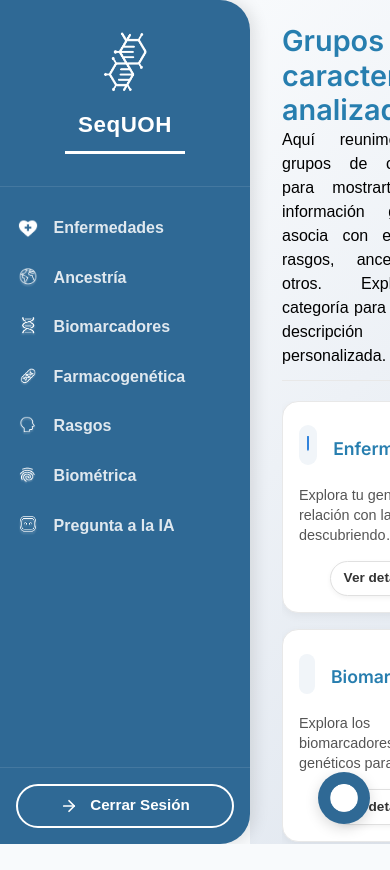
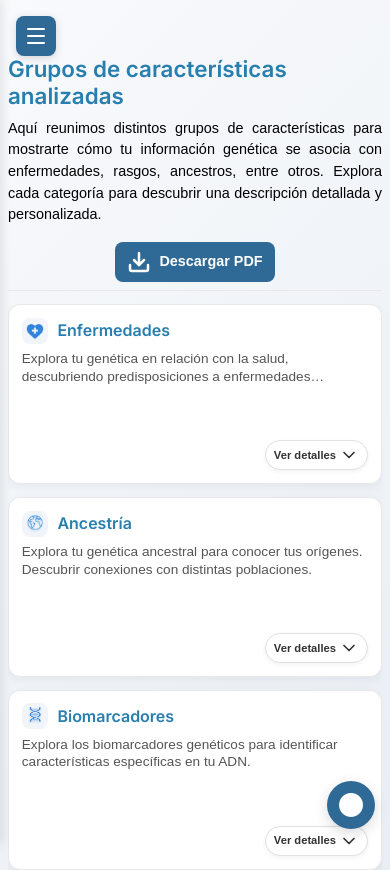
Before and after one commit to 1iFabi/pds, a React (Vite) app in the folder frontend/: page /dashboard in a window 390 px wide. Shown: the top 870 px of the page. Before the commit the page ends 844 px from the top, so only its background shows below. Built offline with nearby package versions, Linux system fonts and the light colour scheme.

Commit message:
responssividad postlogin contacto

```diff
--- a/frontend/src/components/Postlogin/DashboardHome.jsx
+++ b/frontend/src/components/Postlogin/DashboardHome.jsx
@@ -57,7 +57,9 @@ const DashboardHome = ({ menuItems, setActiveSection }) => {
         onMouseLeave={() => setChatOpen(false)}
         >
         <div className="chatbot-pill" aria-hidden={!chatOpen}>
-            ¡Hola! Soy tu asistente genético. Escríbeme si tienes preguntas sobre tu genoma
+            <span className="chatbot-message-full">¡Hola! Soy tu asistente genético. Escríbeme si tienes preguntas sobre tu genoma</span>
+            <span className="chatbot-message-short">¡Hola! Pregúntame sobre tu genoma</span>
+            <span className="chatbot-message-mini">Asistente genético</span>
         </div>
 
         <button
--- a/frontend/src/components/Postlogin/Postlogin.css
+++ b/frontend/src/components/Postlogin/Postlogin.css
@@ -5,15 +5,52 @@
    ================================= */
 .postlogin-container {
   display: flex;
-  height: 100vh;
+  min-height: 100vh;
+  position: relative;
+  overflow-x: hidden;
+}
+
+/* Botón hamburguesa para móviles */
+.mobile-menu-btn {
+  display: none;
+  position: fixed;
+  top: 1rem;
+  left: 1rem;
+  z-index: 3000;
+  background: #2F6995;
+  color: white;
+  border: none;
+  border-radius: 8px;
+  padding: 0.5rem;
+  cursor: pointer;
+  box-shadow: 0 2px 8px rgba(0, 0, 0, 0.15);
+  transition: background-color 0.2s ease;
+}
+
+.mobile-menu-btn:hover {
+  background: #1a5f7a;
+}
+
+/* Overlay para cerrar sidebar en móviles */
+.sidebar-overlay {
+  position: fixed;
+  top: 0;
+  left: 0;
+  right: 0;
+  bottom: 0;
+  background: rgba(0, 0, 0, 0.5);
+  z-index: 1500;
+  display: none;
 }
 
 .main-content {
   flex: 1;
   height: 100vh;
-  overflow: hidden;
-  padding: 1.5rem 2rem;
+  overflow-y: auto;
+  overflow-x: hidden;
+  padding: clamp(0.8rem, 1.5vw, 1.2rem);
   background: linear-gradient(135deg, #f8fafc 0%, #e2e8f0 100%);
+  box-sizing: border-box;
 }
 
 .content-wrapper {
@@ -27,19 +64,20 @@
    Sidebar (Barra Lateral)
    ================================= */
 .sidebar {
-  width: 250px;
+  width: 200px;
   background-color: #2F6995;
   color: #fff;
   display: flex;
   flex-direction: column;
-  border-top-right-radius: 30px;
-  border-bottom-right-radius: 30px;
+  border-top-right-radius: 20px;
+  border-bottom-right-radius: 20px;
   box-shadow: 5px 0 15px rgba(0, 0, 0, 0.1);
-  z-index: 1000;
+  z-index: 2000;
+  transition: transform 0.3s ease;
 }
 
 .logo-section {
-  padding: 2rem 1.5rem;
+  padding: 1.2rem 1rem;
   border-bottom: 1px solid rgba(255, 255, 255, 0.1);
 }
 
@@ -51,28 +89,28 @@
 }
 
 .logo-icon {
-  width: 60px;
-  height: 60px;
+  width: 45px;
+  height: 45px;
   object-fit: contain;
-  margin-bottom: 1rem;
+  margin-bottom: 0.6rem;
 }
 
 .logo-text {
-  font-size: 1.8rem;
+  font-size: 1.4rem;
   font-weight: 700;
-  margin-bottom: 0.4rem;
+  margin-bottom: 0.3rem;
 }
 
 .logo-underline {
-  width: 120px;
-  height: 3px;
+  width: 80px;
+  height: 2px;
   background-color: #fff;
-  margin-top: 0.2rem;
+  margin-top: 0.1rem;
 }
 
 .menu-nav {
   flex: 1;
-  padding: 1rem 0;
+  padding: 0.6rem 0;
   overflow-y: auto;
 }
 
@@ -83,16 +121,16 @@
 .menu-item {
   display: flex;
   align-items: center;
-  gap: 1rem;
+  gap: 0.6rem;
   width: 100%;
-  padding: 0.8rem 1.1rem;
+  padding: 0.6rem 0.8rem;
   border: 0;
   background: transparent;
   color: rgba(255, 255, 255, 0.85);
   cursor: pointer;
   transition: all .3s ease;
   text-align: left;
-  font-size: 1rem;
+  font-size: 0.85rem;
   font-weight: 600;
 }
 
@@ -108,14 +146,14 @@
 }
 
 .menu-icon {
-  width: 20px;
-  height: 20px;
+  width: 16px;
+  height: 16px;
   flex-shrink: 0;
   filter: brightness(0) invert(1);
 }
 
 .sidebar-footer {
-  padding: 1rem;
+  padding: 0.8rem;
   border-top: 1px solid rgba(255, 255, 255, 0.1);
   margin-top: auto;
 }
@@ -124,16 +162,16 @@
   display: inline-flex;
   align-items: center;
   justify-content: center;
-  gap: .75rem;
+  gap: 0.5rem;
   width: 100%;
-  padding: .55rem .9rem;
-  border: 2px solid #fff;
+  padding: 0.4rem 0.6rem;
+  border: 1px solid #fff;
   border-radius: 9999px;
   background: transparent;
   color: #fff;
   cursor: pointer;
   transition: background-color .2s ease-in-out;
-  font-size: .95rem;
+  font-size: 0.8rem;
   font-weight: 600;
 }
 
@@ -142,8 +180,8 @@
 }
 
 .logout-icon {
-  width: 18px;
-  height: 18px;
+  width: 14px;
+  height: 14px;
   stroke-width: 2.25;
 }
 
@@ -158,9 +196,9 @@
    ================================= */
 .dashboard-home {
   height: 100%;
-  display: grid;
-  grid-template-rows: auto 1fr; /* header + grilla */
-  gap: 1.25rem;
+  display: flex;
+  flex-direction: column;
+  gap: clamp(0.8rem, 1.5vh, 1rem);
   position: relative;
   isolation: isolate; /* Crea un nuevo contexto de apilamiento */
 }
@@ -168,39 +206,46 @@
 .dashboard-header {
   display: flex;
   justify-content: space-between;
-  align-items: center;
+  align-items: flex-start;
   gap: 1rem;
-  padding-bottom: .75rem;
+  padding-bottom: clamp(0.4rem, 1vh, 0.6rem);
   border-bottom: 1px solid #e8e8e8;
+  flex-wrap: wrap;
+  flex-shrink: 0;
 }
 
 .dashboard-header h2 {
   font-family: 'Inter', sans-serif;
-  font-size: clamp(1.8rem, 3vw, 2.2rem);
+  font-size: clamp(1.4rem, 2.5vw, 1.8rem);
   font-weight: 600;
   color: #277EAF;
   line-height: 1.2;
+  margin: 0;
 }
 
 .dashboard-header p {
   width: 100%;
   text-align: justify;
+  font-size: clamp(0.8rem, 1.2vw, 0.9rem);
+  line-height: 1.4;
+  margin: 0.5rem 0 0 0;
 }
 
 .pdf-button {
   background: #2F6995;
   color: #fff;
   border: 0;
-  border-radius: 10px;
-  padding: .55rem 1rem;
+  border-radius: 8px;
+  padding: 0.4rem 0.8rem;
   cursor: pointer;
   display: flex;
   align-items: center;
-  gap: .75rem;
+  gap: 0.5rem;
   white-space: nowrap;
   transition: background-color .2s ease;
-  font-size: .95rem;
-  font-weight: 700;
+  font-size: clamp(0.8rem, 1vw, 0.9rem);
+  font-weight: 600;
+  flex-shrink: 0;
 }
 
 .pdf-button:hover {
@@ -210,22 +255,27 @@
 /* Grilla de Tarjetas */
 .cards-grid {
   display: grid;
-  grid-template-columns: repeat(3, minmax(0, 1fr));
-  gap: 1rem;
+  grid-template-columns: repeat(3, 1fr);
+  gap: clamp(0.6rem, 1.2vw, 0.8rem);
   align-content: start;
-  overflow: hidden;
+  flex: 1;
+  width: 100%;
+  min-height: 0;
+  overflow-y: auto;
 }
 
 .card {
   background: #fff;
   border: 1px solid #e8e8e8;
-  border-radius: 16px;
-  padding: 1rem;
+  border-radius: 12px;
+  padding: clamp(0.6rem, 1.2vw, 0.8rem);
   display: flex;
   flex-direction: column;
   cursor: pointer;
   transition: all .2s ease-in-out;
   box-shadow: 0 3px 10px rgba(0, 0, 0, .05);
+  height: auto;
+  min-height: fit-content;
 }
 
 .card:hover {
@@ -237,27 +287,30 @@
 .card-header {
   display: flex;
   align-items: center;
-  gap: 1rem;
-  margin-bottom: .75rem;
+  gap: clamp(0.6rem, 1vw, 0.8rem);
+  margin-bottom: clamp(0.4rem, 0.8vw, 0.6rem);
 }
 
 .card-icon-container {
   display: inline-flex;
-  padding: 8px;
+  padding: clamp(4px, 0.8vw, 6px);
   background: #F1F5F9;
-  border-radius: 12px;
+  border-radius: 8px;
+  flex-shrink: 0;
 }
 
 .card-icon {
-  width: 24px;
-  height: 24px;
+  width: clamp(18px, 2.5vw, 20px);
+  height: clamp(18px, 2.5vw, 20px);
   filter: brightness(0) saturate(100%) invert(47%) sepia(26%) saturate(1488%) hue-rotate(171deg) brightness(94%) contrast(92%);
 }
 
 .card-title {
-  font-size: 1.1rem;
+  font-size: clamp(0.9rem, 1.5vw, 1rem);
   font-weight: 600;
   color: #277EAF;
+  margin: 0;
+  line-height: 1.3;
 }
 
 .card-body {
@@ -265,30 +318,31 @@
 }
 
 .card-body p {
-  font-size: .9rem;
+  font-size: clamp(0.75rem, 1.2vw, 0.8rem);
   color: #555;
-  line-height: 1.4;
+  line-height: 1.3;
   display: -webkit-box;
-  -webkit-line-clamp: 3;
+  -webkit-line-clamp: 2;
   -webkit-box-orient: vertical;
   overflow: hidden;
+  margin: 0;
 }
 
 .card-footer {
   display: inline-flex;
   align-items: center;
-  gap: .25rem;
+  gap: .2rem;
   align-self: flex-end;
-  padding: .4rem .8rem;
+  padding: clamp(0.25rem, 0.5vw, 0.3rem) clamp(0.5rem, 1vw, 0.6rem);
   background: #fff;
   border: 1px solid #e0e0e0;
   border-radius: 9999px;
   box-shadow: 0 2px 5px rgba(0, 0, 0, .05);
-  font-size: .85rem;
+  font-size: clamp(0.7rem, 1vw, 0.75rem);
   font-weight: 600;
   color: #333;
   transition: all .2s ease;
-  margin-top: 1rem;
+  margin-top: clamp(0.5rem, 1vw, 0.8rem);
 }
 
 /* Estilos genéricos de sección */
@@ -352,11 +406,45 @@
   padding: .75rem 1.25rem;
   font-weight: 600;
   box-shadow: 0 2px 10px rgba(0, 0, 0, .06);
-  white-space: nowrap;
+  white-space: normal;
   opacity: 0;
   transform: translateX(10px);
   pointer-events: none;
   transition: opacity .25s ease, transform .25s ease;
+  max-width: 280px;
+  font-size: 0.9rem;
+  line-height: 1.4;
+}
+
+/* En desktop, el mensaje se despliega hacia el lado izquierdo */
+@media (min-width: 769px) {
+  .chatbot-pill {
+    top: 50% !important;
+    bottom: auto !important;
+    right: 60px !important;
+    left: auto !important;
+    transform: translateY(-50%) translateX(calc(100% + 10px)) !important;
+    transition: opacity .25s ease, transform .25s ease !important;
+    white-space: nowrap !important;
+  }
+
+  .chatbot-banner:hover .chatbot-pill {
+    transform: translateY(-50%) translateX(-100%) !important;
+    opacity: 1 !important;
+  }
+}
+
+/* Controlar qué mensaje mostrar según tamaño de pantalla */
+.chatbot-message-full {
+  display: inline;
+}
+
+.chatbot-message-short {
+  display: none;
+}
+
+.chatbot-message-mini {
+  display: none;
 }
 
 /* Al pasar el mouse sobre el banner (botón o área cercana), se muestra el mensaje */
@@ -366,17 +454,312 @@
   pointer-events: auto; /* Se puede interactuar con él */
 }
 
+
 /* =================================
    Responsividad
    ================================= */
+
+/* Tablets grandes */
 @media (max-width: 1200px) {
   .cards-grid {
-    grid-template-columns: repeat(2, minmax(0, 1fr));
+    grid-template-columns: repeat(2, 1fr);
+    gap: 0.8rem;
+  }
+
+  .main-content {
+    padding: clamp(0.8rem, 1.8vw, 1.5rem);
+    min-height: 100vh;
   }
 }
 
-@media (max-width: 480px) {
+/* Tablets */
+@media (max-width: 768px) {
+  .mobile-menu-btn {
+    display: block;
+  }
+
+  /* Restaurar tamaños del sidebar para móviles */
+  .logo-section {
+    padding: 2rem 1.5rem;
+  }
+
+  .logo-icon {
+    width: 60px;
+    height: 60px;
+    margin-bottom: 1rem;
+  }
+
+  .logo-text {
+    font-size: 1.8rem;
+    margin-bottom: 0.4rem;
+  }
+
+  .logo-underline {
+    width: 120px;
+    height: 3px;
+    margin-top: 0.2rem;
+  }
+
+  .menu-nav {
+    padding: 1rem 0;
+  }
+
+  .menu-item {
+    gap: 1rem;
+    padding: 0.8rem 1.1rem;
+    font-size: 1rem;
+  }
+
+  .menu-icon {
+    width: 20px;
+    height: 20px;
+  }
+
+  .sidebar-footer {
+    padding: 1rem;
+  }
+
+  .logout-btn {
+    gap: 0.75rem;
+    padding: 0.55rem 0.9rem;
+    border: 2px solid #fff;
+    font-size: 0.95rem;
+  }
+
+  .logout-icon {
+    width: 18px;
+    height: 18px;
+  }
+
+  .sidebar {
+    position: fixed;
+    top: 0;
+    left: 0;
+    width: 250px;
+    height: 100vh;
+    transform: translateX(-100%);
+    border-radius: 0;
+    border-top-right-radius: 0;
+    border-bottom-right-radius: 0;
+    box-shadow: 2px 0 10px rgba(0, 0, 0, 0.1);
+  }
+
+  .sidebar-open {
+    transform: translateX(0);
+  }
+
+  .sidebar-overlay {
+    display: block;
+  }
+
+  .main-content {
+    width: 100%;
+    padding: clamp(0.5rem, 1.5vw, 1rem);
+    padding-top: 4rem; /* Espacio para el botón hamburguesa */
+    min-height: 100vh;
+    height: auto;
+  }
+
+  .dashboard-header {
+    flex-direction: column;
+    align-items: stretch;
+    gap: 1rem;
+  }
+
+  .pdf-button {
+    align-self: center;
+    width: fit-content;
+  }
+
+  .cards-grid {
+    grid-template-columns: repeat(auto-fit, minmax(250px, 1fr));
+    gap: 0.8rem;
+  }
+
+  .chatbot-banner {
+    bottom: 15px;
+    right: 15px;
+  }
+
   .chatbot-pill {
-    max-width: 280px;
+    max-width: 220px;
+    font-size: 0.85rem;
+    padding: 0.6rem 1rem;
+    right: calc(52px + 8px) !important;
+    line-height: 1.3;
+    /* Volver al comportamiento hacia arriba en tablets */
+    bottom: 4px !important;
+    transform: translateX(10px) !important;
+    top: auto !important;
+  }
+
+  .chatbot-banner:hover .chatbot-pill {
+    transform: translateX(0) !important;
   }
 }
+
+/* Móviles */
+@media (max-width: 480px) {
+  .main-content {
+    padding: clamp(0.5rem, 1vw, 0.8rem);
+    padding-top: 3.5rem;
+    min-height: 100vh;
+    height: auto;
+  }
+
+  .dashboard-header h2 {
+    font-size: clamp(1.4rem, 4vw, 1.8rem);
+  }
+
+  .dashboard-header p {
+    font-size: 0.9rem;
+    line-height: 1.5;
+  }
+
+  .pdf-button {
+    font-size: 0.9rem;
+    padding: 0.5rem 0.8rem;
+  }
+
+  .cards-grid {
+    grid-template-columns: 1fr;
+    gap: 0.8rem;
+  }
+
+  .card {
+    padding: 0.8rem;
+    min-height: 180px;
+  }
+
+  .card-title {
+    font-size: 1rem;
+  }
+
+  .card-body p {
+    font-size: 0.85rem;
+  }
+
+  .chatbot-pill {
+    max-width: 180px;
+    font-size: 0.75rem;
+    padding: 0.4rem 0.6rem;
+    bottom: 6px;
+    right: calc(48px + 6px);
+    line-height: 1.25;
+  }
+
+  .chatbot-message-full {
+    display: none;
+  }
+
+  .chatbot-message-short {
+    display: inline;
+  }
+
+  .chatbot-fab {
+    width: 48px;
+    height: 48px;
+  }
+
+  .chatbot-fab-icon {
+    width: 24px;
+    height: 24px;
+  }
+
+  /* Sidebar ajustes móviles */
+  .logo-section {
+    padding: 1.5rem 1rem;
+  }
+
+  .logo-icon {
+    width: 50px;
+    height: 50px;
+  }
+
+  .logo-text {
+    font-size: 1.6rem;
+  }
+
+  .menu-item {
+    padding: 0.7rem 1rem;
+    font-size: 0.95rem;
+  }
+
+  .menu-icon {
+    width: 18px;
+    height: 18px;
+  }
+}
+
+/* Móviles muy pequeños */
+@media (max-width: 320px) {
+  .main-content {
+    padding: 0.4rem;
+    padding-top: 3.2rem;
+    min-height: 100vh;
+    height: auto;
+  }
+
+  .dashboard-header {
+    gap: 0.8rem;
+  }
+
+  .cards-grid {
+    grid-template-columns: 1fr;
+    gap: 0.6rem;
+  }
+
+  .card {
+    padding: 0.6rem;
+    min-height: 160px;
+  }
+
+  .chatbot-pill {
+    max-width: 140px;
+    font-size: 0.7rem;
+    padding: 0.35rem 0.5rem;
+    right: calc(48px + 4px);
+    line-height: 1.2;
+    bottom: 8px;
+  }
+
+  .chatbot-message-full {
+    display: none;
+  }
+
+  .chatbot-message-short {
+    display: inline;
+  }
+}
+
+/* Pantallas extremadamente pequeñas - ocultar mensaje si es necesario */
+@media (max-width: 280px) {
+  .chatbot-pill {
+    max-width: 120px;
+    font-size: 0.65rem;
+    padding: 0.3rem 0.4rem;
+    right: calc(44px + 3px);
+  }
+
+  .chatbot-message-full {
+    display: none;
+  }
+
+  .chatbot-message-short {
+    display: none;
+  }
+
+  .chatbot-message-mini {
+    display: inline;
+  }
+
+  .chatbot-fab {
+    width: 44px;
+    height: 44px;
+  }
+
+  .chatbot-fab-icon {
+    width: 20px;
+    height: 20px;
+  }
+}
--- a/frontend/src/components/Postlogin/Postlogin.jsx
+++ b/frontend/src/components/Postlogin/Postlogin.jsx
@@ -1,11 +1,12 @@
 import React, { useState } from 'react';
 import { useNavigate } from 'react-router-dom';
-import { ArrowRight } from 'lucide-react';
+import { ArrowRight, Menu, X } from 'lucide-react';
 import './Postlogin.css';
 import DashboardHome from './DashboardHome';
 
 const Postlogin = () => {
   const [activeSection, setActiveSection] = useState(null);
+  const [sidebarOpen, setSidebarOpen] = useState(false);
   const navigate = useNavigate();
 
   const menuItems = [
@@ -83,10 +84,27 @@ const Postlogin = () => {
 
   return (
     <div className="postlogin-container">
-      <div className="sidebar">
+      {/* Botón hamburguesa para móviles */}
+      <button
+        className="mobile-menu-btn"
+        onClick={() => setSidebarOpen(!sidebarOpen)}
+        aria-label="Toggle menu"
+      >
+        {sidebarOpen ? <X size={24} /> : <Menu size={24} />}
+      </button>
+
+      {/* Overlay para cerrar sidebar en móviles */}
+      {sidebarOpen && (
+        <div
+          className="sidebar-overlay"
+          onClick={() => setSidebarOpen(false)}
+        ></div>
+      )}
+
+      <div className={`sidebar ${sidebarOpen ? 'sidebar-open' : ''}`}>
         <div className="logo-section">
         {/* Añadimos un onClick que sirve para volver al inicio del Postlogin cuando se toca el logo */}
-        <div className="logo-clickable" onClick={() => setActiveSection(null)}>
+        <div className="logo-clickable" onClick={() => {setActiveSection(null); setSidebarOpen(false);}}>
           <div className="logo">
             <img src="/cSolido.png" alt="SeqUOH Logo" className="logo-icon" />
             <h1 className="logo-text">SeqUOH</h1>
@@ -100,7 +118,7 @@ const Postlogin = () => {
             <button
               key={item.id}
               className={`menu-item ${activeSection === item.id ? 'active' : ''}`}
-              onClick={() => setActiveSection(item.id)}
+              onClick={() => {setActiveSection(item.id); setSidebarOpen(false);}}
             >
               <img src={item.icon} alt={item.label} className="menu-icon" />
               <span className="menu-label">{item.label}</span>
@@ -108,7 +126,7 @@ const Postlogin = () => {
           ))}
           <button
               className={`menu-item ${activeSection === 'pregunta' ? 'active' : ''}`}
-              onClick={() => setActiveSection('pregunta')}
+              onClick={() => {setActiveSection('pregunta'); setSidebarOpen(false);}}
           >
               <img src="/postlogin/robotia.png" alt="Pregunta a la IA" className="menu-icon" />
               <span className="menu-label">Pregunta a la IA</span>
--- /dev/null
+++ b/package.json
@@ -0,0 +1,5 @@
+{
+  "dependencies": {
+    "gsap": "^3.13.0"
+  }
+}
```
Also changed, not shown: frontend/src/components/SobreNosotros/SobreNosotros.css (+88 -11 lines), 1 other file (tests, documents, lock files or other folders).
